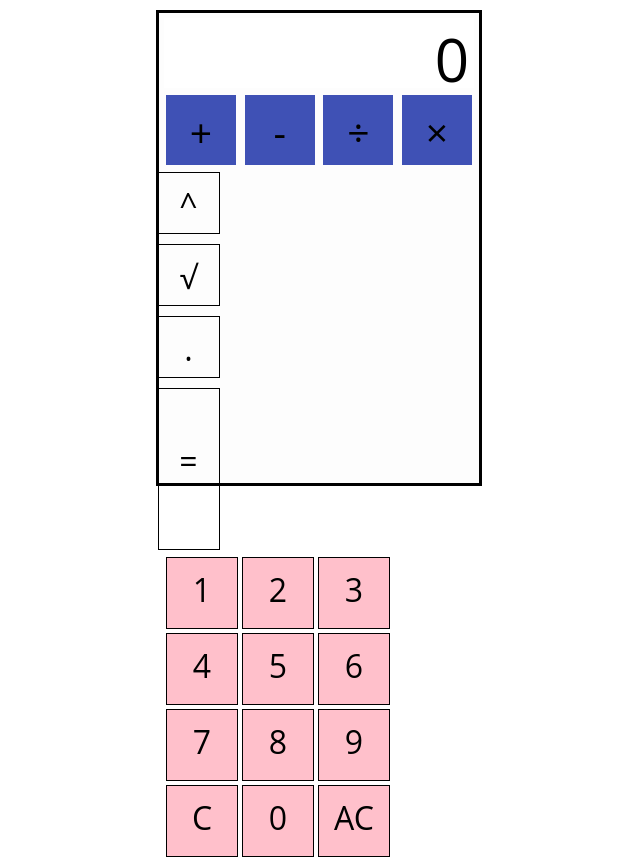
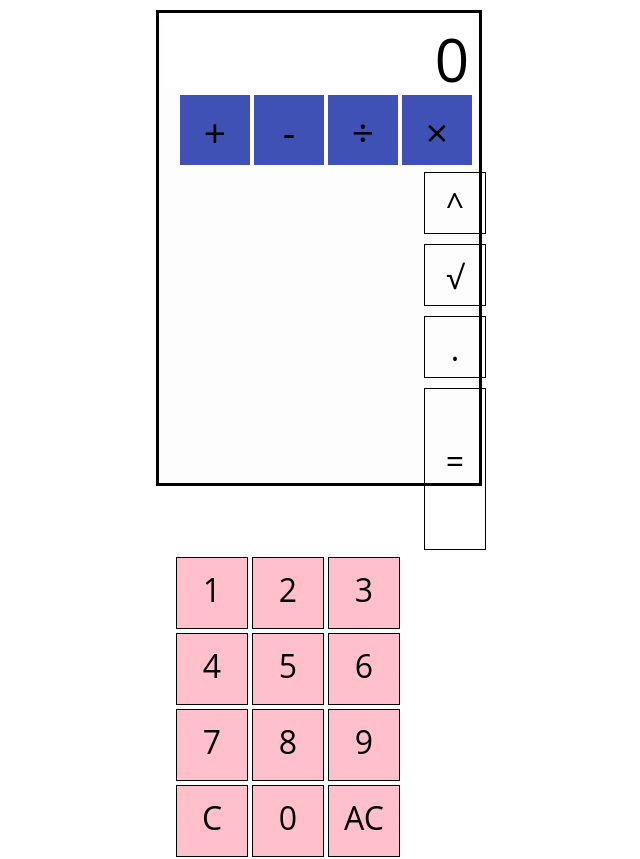
Before and after one commit to benjaminpettus/calc2, a website: page public/index.html in a window 1280 px wide. Shown: the whole page, without its empty margins (321-961 px from the left). Drawn offline with nearby package versions, Linux system fonts and the light colour scheme.

Commit message:
aligned keys

```diff
--- a/public/styles.css
+++ b/public/styles.css
@@ -14,6 +14,7 @@ body, div, a {
 	border: 3px black solid;
 	margin: 10px auto;
 	padding: 5px;
+  align-items: flex-end;
 }
 
 #calculator a {
@@ -28,6 +29,7 @@ body, div, a {
   display: inline-flex;
   flex-wrap: wrap;
   width: 300px;
+  align-content: flex-end;
 
   }
 
@@ -83,7 +85,6 @@ justify-content: space-between;
 	padding: 10px;
 	margin: 5px;
   border: 1px solid black;
-  align-self: center;
 
 }
 
```
